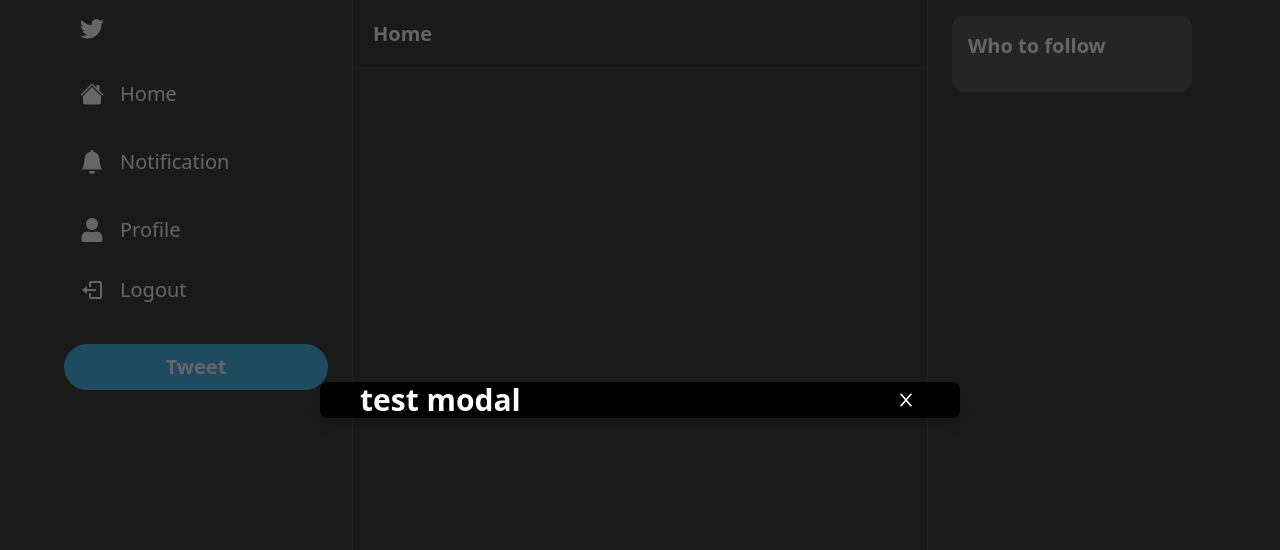
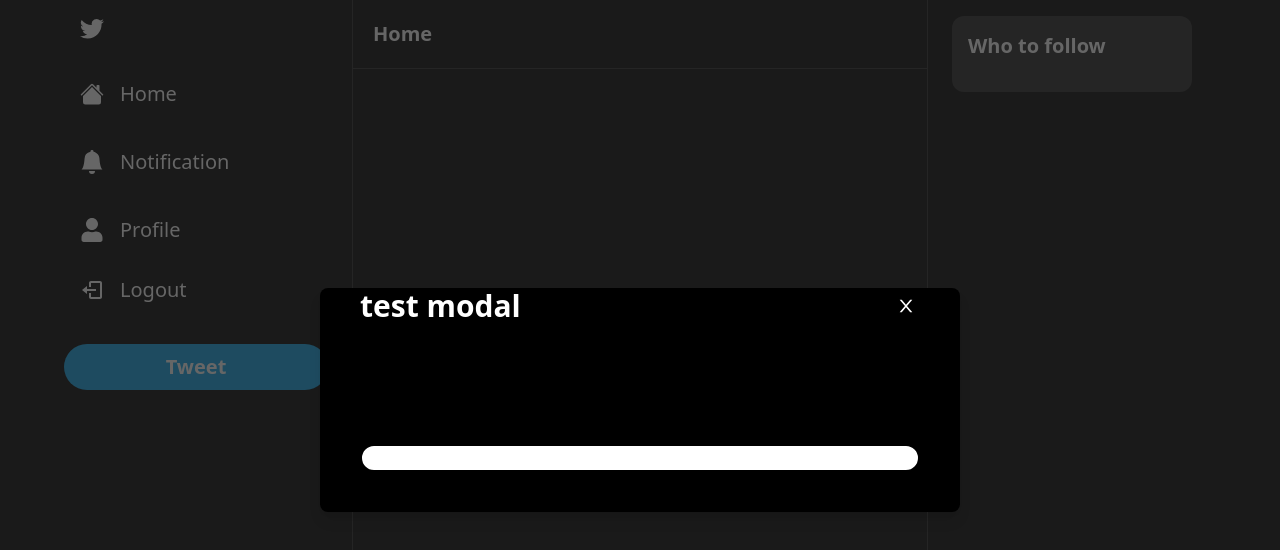
Before and after one commit to savvy1024/twitter-simple-clone, a Next.js app: page / in a window 1280 px wide. Shown: the top 550 px of the page. Built offline with nearby package versions, Linux system fonts and the light colour scheme.

Commit message:
update Modal

```diff
--- a/components/Modal.tsx
+++ b/components/Modal.tsx
@@ -1,5 +1,6 @@
 import React, { useCallback } from "react";
 import {AiOutlineClose} from "react-icons/ai";
+import Button from "./Button";
 
 interface ModalProps{
     isOpen?:boolean;
@@ -106,6 +107,23 @@
                     <AiOutlineClose size={20}/>
                 </button>
             </div>
+            <div className="relative p-10 flex-auto">
+                {body}
+            </div>
+            {/* {footer} */}
+            <div className="flex flex-col gap-2 p-10">
+                <Button
+                disabled={disabled}
+                label={actionLabel}
+                secondary
+                fullwidth
+                large
+                onClick={handleSubmit}
+                >
+                   Submit
+
+                </Button>
+            </div>
 
             </div>
         </div>
```
